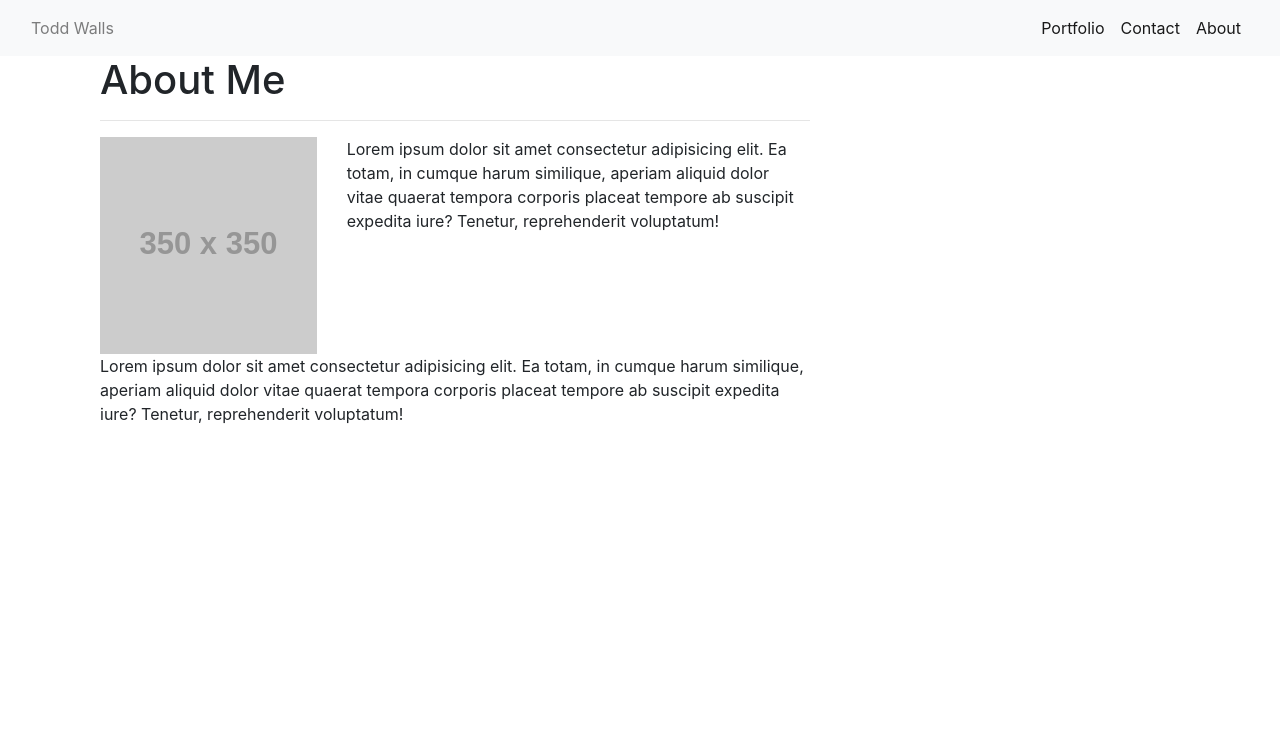
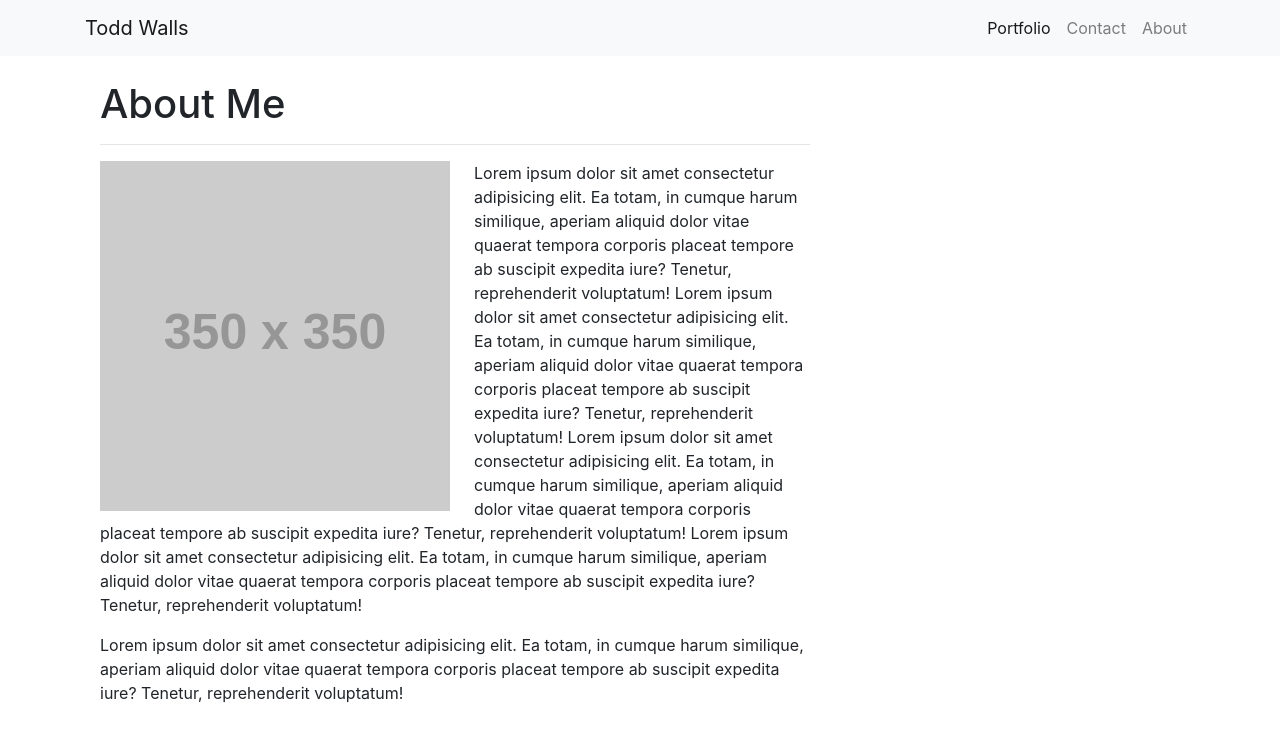
Before and after one commit to toddius/Responsive-Portfolio, a plain HTML site: page index.html in a window 1280 px wide. Drawn offline with nearby package versions, Linux system fonts and the light colour scheme; placeholder pictures from the web are drawn by us.

Commit message:
navbar is working reponsively. text wraps around the photo. it seems that all is left is styling. add background image, add photo in 'About Me', add background to name in navbar, make sure section background is white. If time, add sticky footer.

```diff
--- a/index.html
+++ b/index.html
@@ -12,20 +12,23 @@
   </head>
   <body>
     <nav class="navbar navbar-expand-lg navbar-light bg-light">
-      <div class="container-fluid">
-        <span class="navbar-text">
+      <div class="container">
+        <span class="navbar-brand">
           Todd Walls
         </span>
-        <div class="collapse navbar-collapse justify-content-end" id="navbarText">
-          <ul class="navbar-nav me-auto mb-2 mb-lg-0">
+          <button class="navbar-toggler" type="button" data-toggle="collapse" data-target="#navbar1">
+              <span class="navbar-toggler-icon"></span>
+          </button>
+          <div class="collapse navbar-collapse justify-content-end" id="navbar1">
+              <ul class="navbar-nav nav nav-fill w-30">
                   <li class="nav-item">
-              <a class="nav-link active" aria-current="page" href="./portfolio.html">Portfolio</a>
+                      <a class="nav-link active" href="./portfolio.html">Portfolio</a>
                   </li>
                   <li class="nav-item">
-              <a class="nav-link active" href="./contact.html">Contact</a>
+                      <a class="nav-link" href="./contact.html">Contact</a>
                   </li>
                   <li class="nav-item">
-              <a class="nav-link active" href="./index.html">About</a>
+                      <a class="nav-link" href="./index.html">About</a>
                   </li>
               </ul>
           </div>
@@ -33,29 +36,23 @@
     </nav>
 
     <main class="container">
-      <section class="about-me col-12 col-md-8 col-lg-8">
+      <section class="about-me col-12 col-md-8 col-lg-8 mt-4">
         <h1>About Me</h1>
         <hr>
-          <article class="row about-me">
+          <article class="about-me">
             <img src="http://via.placeholder.com/350
-            " alt="" class="col-md-4 col-lg-4">
-            <p class="col-md-8 col-lg-8">Lorem ipsum dolor sit amet consectetur adipisicing elit. Ea totam, in cumque harum similique, aperiam aliquid dolor vitae quaerat tempora corporis placeat tempore ab suscipit expedita iure? Tenetur, reprehenderit voluptatum!</p>
-          </article>
-          <article class="about-me">
+            " alt="placeholder" class="float-left mr-4">
+            <p class="">Lorem ipsum dolor sit amet consectetur adipisicing elit. Ea totam, in cumque harum similique, aperiam aliquid dolor vitae quaerat tempora corporis placeat tempore ab suscipit expedita iure? Tenetur, reprehenderit voluptatum! Lorem ipsum dolor sit amet consectetur adipisicing elit. Ea totam, in cumque harum similique, aperiam aliquid dolor vitae quaerat tempora corporis placeat tempore ab suscipit expedita iure? Tenetur, reprehenderit voluptatum! Lorem ipsum dolor sit amet consectetur adipisicing elit. Ea totam, in cumque harum similique, aperiam aliquid dolor vitae quaerat tempora corporis placeat tempore ab suscipit expedita iure? Tenetur, reprehenderit voluptatum! Lorem ipsum dolor sit amet consectetur adipisicing elit. Ea totam, in cumque harum similique, aperiam aliquid dolor vitae quaerat tempora corporis placeat tempore ab suscipit expedita iure? Tenetur, reprehenderit voluptatum!
+            </p>
+
             <p>Lorem ipsum dolor sit amet consectetur adipisicing elit. Ea totam, in cumque harum similique, aperiam aliquid dolor vitae quaerat tempora corporis placeat tempore ab suscipit expedita iure? Tenetur, reprehenderit voluptatum!</p>
             </article>
       </section>
     </main>
-    <!-- Optional JavaScript; choose one of the two! -->
 
     <!-- Option 1: jQuery and Bootstrap Bundle (includes Popper) -->
     <script src="https://code.jquery.com/jquery-3.5.1.slim.min.js" integrity="sha384-DfXdz2htPH0lsSSs5nCTpuj/zy4C+OGpamoFVy38MVBnE+IbbVYUew+OrCXaRkfj" crossorigin="anonymous"></script>
     <script src="https://cdn.jsdelivr.net/npm/bootstrap@4.5.3/dist/js/bootstrap.bundle.min.js" integrity="sha384-ho+j7jyWK8fNQe+A12Hb8AhRq26LrZ/JpcUGGOn+Y7RsweNrtN/tE3MoK7ZeZDyx" crossorigin="anonymous"></script>
 
-    <!-- Option 2: jQuery, Popper.js, and Bootstrap JS
-    <script src="https://code.jquery.com/jquery-3.5.1.slim.min.js" integrity="sha384-DfXdz2htPH0lsSSs5nCTpuj/zy4C+OGpamoFVy38MVBnE+IbbVYUew+OrCXaRkfj" crossorigin="anonymous"></script>
-    <script src="https://cdn.jsdelivr.net/npm/popper.js@1.16.1/dist/umd/popper.min.js" integrity="sha384-9/reFTGAW83EW2RDu2S0VKaIzap3H66lZH81PoYlFhbGU+6BZp6G7niu735Sk7lN" crossorigin="anonymous"></script>
-    <script src="https://cdn.jsdelivr.net/npm/bootstrap@4.5.3/dist/js/bootstrap.min.js" integrity="sha384-w1Q4orYjBQndcko6MimVbzY0tgp4pWB4lZ7lr30WKz0vr/aWKhXdBNmNb5D92v7s" crossorigin="anonymous"></script>
-    -->
   </body>
 </html>
```
Also changed, not shown: contact.html (+13 -15 lines), portfolio.html (+12 -14 lines). Lines whose indentation alone changed are shown as unchanged.
